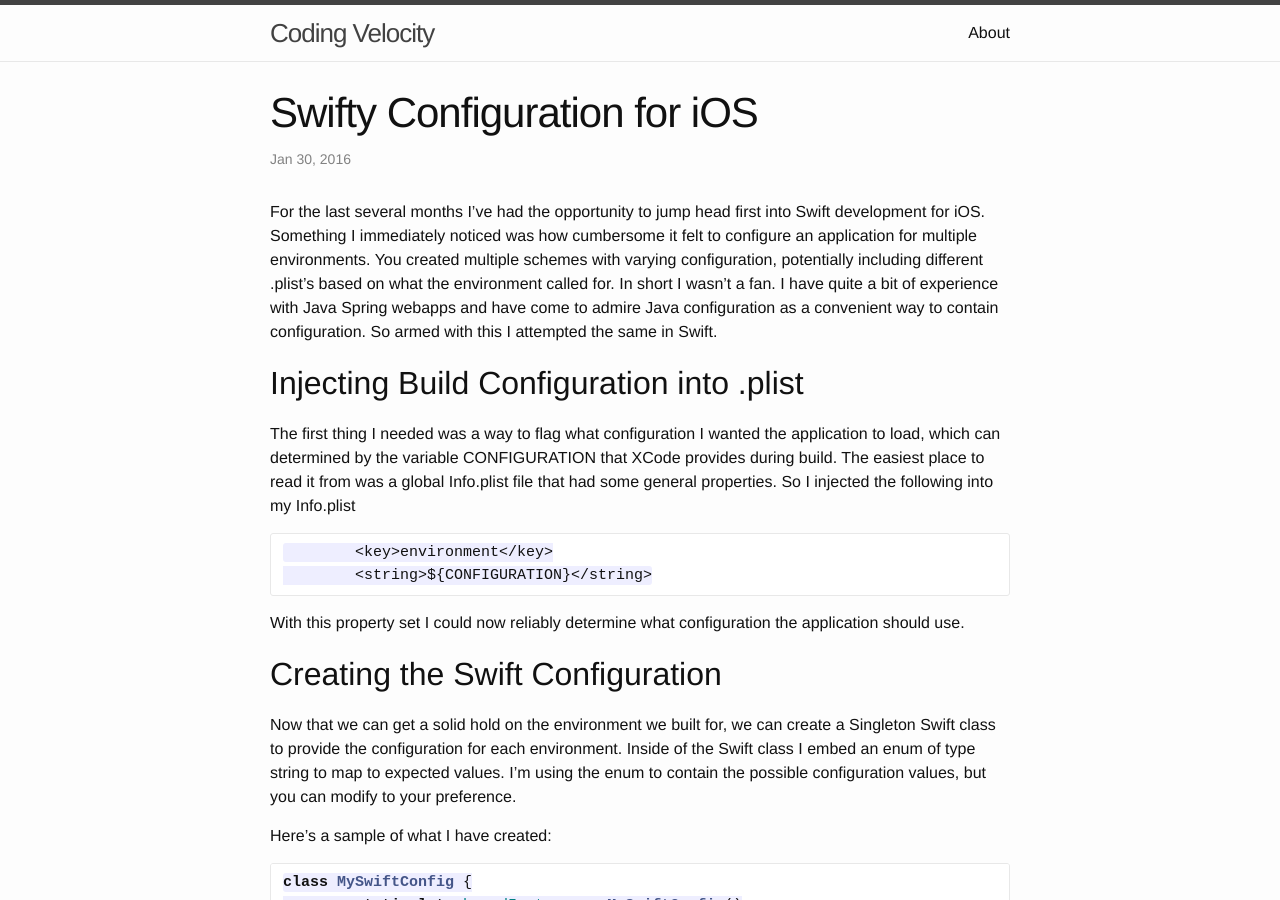
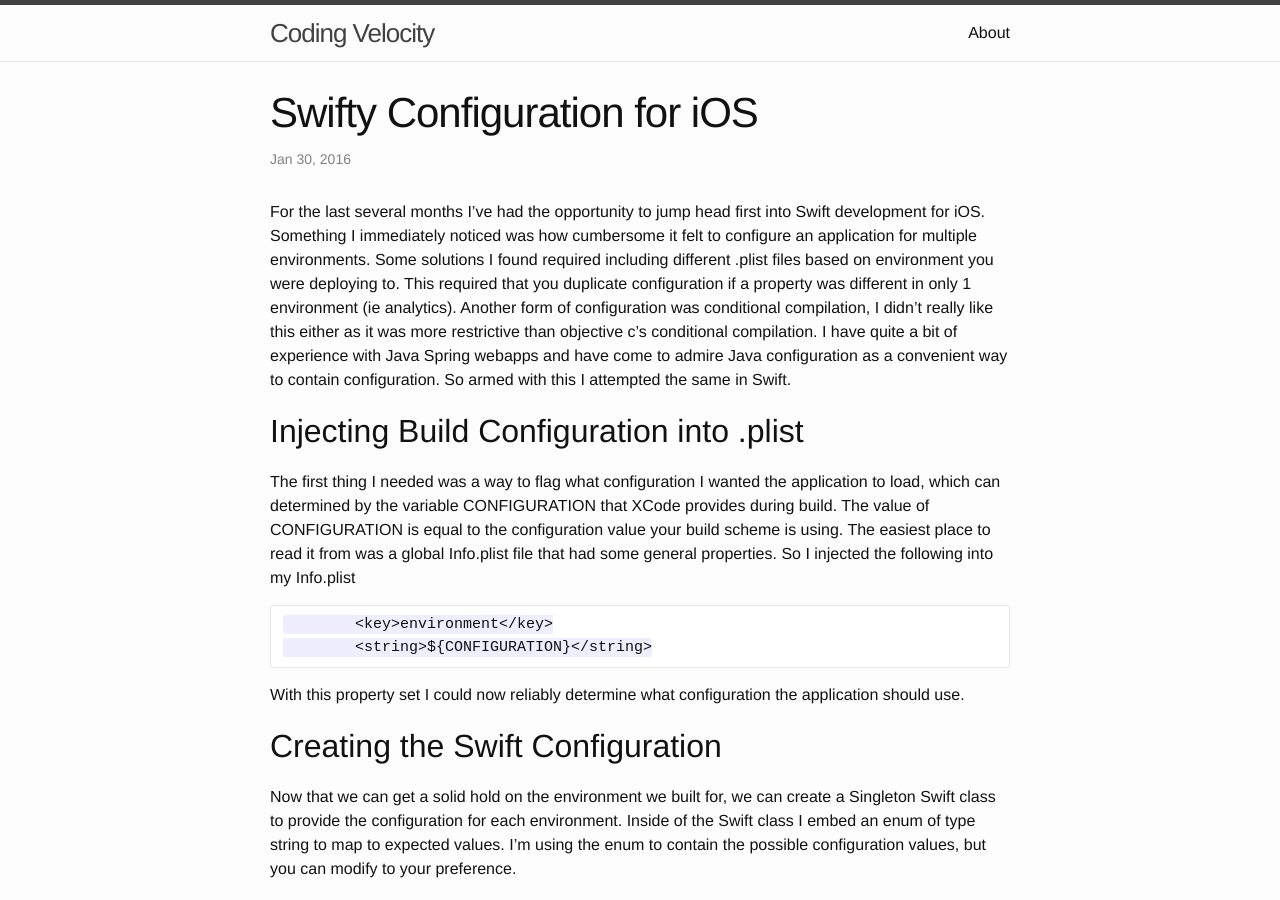
Before and after one commit to catwomey/catwomey.github.io, a Jekyll site: the page built from _posts/2016-01-30-swift-configuration.markdown, in a window 1280 px wide and 900 px high. Built offline with Jekyll 4.4.1, drawn with Linux system fonts in a browser that asks for light colours; Markdown is read by kramdown in place of the engine named in the settings; comment, search, counter and statistics services are not loaded.

Commit message:
second draft, minor intro change

````diff
--- a/_posts/2016-01-30-swift-configuration.markdown
+++ b/_posts/2016-01-30-swift-configuration.markdown
@@ -6,11 +6,11 @@ date:   2016-01-30
 tags: ios
 ---
 
-For the last several months I've had the opportunity to jump head first into Swift development for iOS.  Something I immediately noticed was how cumbersome it felt to configure an application for multiple environments.  You created multiple schemes with varying configuration, potentially including different .plist's based on what the environment called for.  In short I wasn't a fan.  I have quite a bit of experience with Java Spring webapps and have come to admire Java configuration as a convenient way to contain configuration.  So armed with this I attempted the same in Swift.
+For the last several months I've had the opportunity to jump head first into Swift development for iOS.  Something I immediately noticed was how cumbersome it felt to configure an application for multiple environments.  Some solutions I found required including different .plist files based on environment you were deploying to.  This required that you duplicate configuration if a property was different in only 1 environment (ie analytics).  Another form of configuration was conditional compilation, I didn't really like this either as it was more restrictive than objective c's conditional compilation. I have quite a bit of experience with Java Spring webapps and have come to admire Java configuration as a convenient way to contain configuration.  So armed with this I attempted the same in Swift.
 
 ##Injecting Build Configuration into .plist
 
-The first thing I needed was a way to flag what configuration I wanted the application to load, which can determined by the variable CONFIGURATION that XCode provides during build. The easiest place to read it from was a global Info.plist file that had some general properties. So I injected the following into my Info.plist
+The first thing I needed was a way to flag what configuration I wanted the application to load, which can determined by the variable CONFIGURATION that XCode provides during build. The value of CONFIGURATION is equal to the configuration value your build scheme is using. The easiest place to read it from was a global Info.plist file that had some general properties. So I injected the following into my Info.plist
 
 ```
 	<key>environment</key>
````
